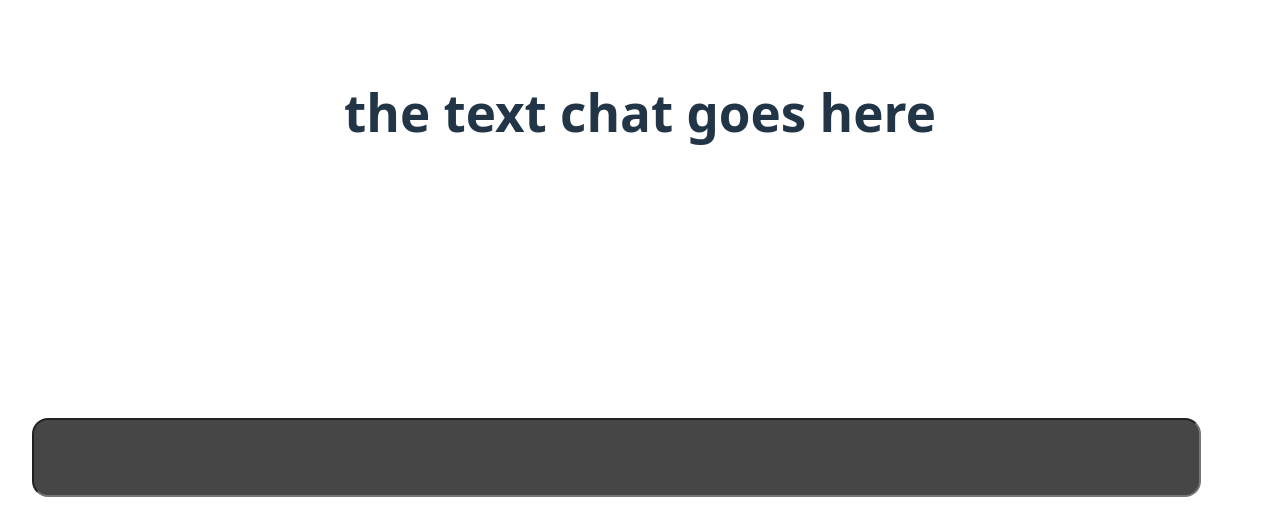
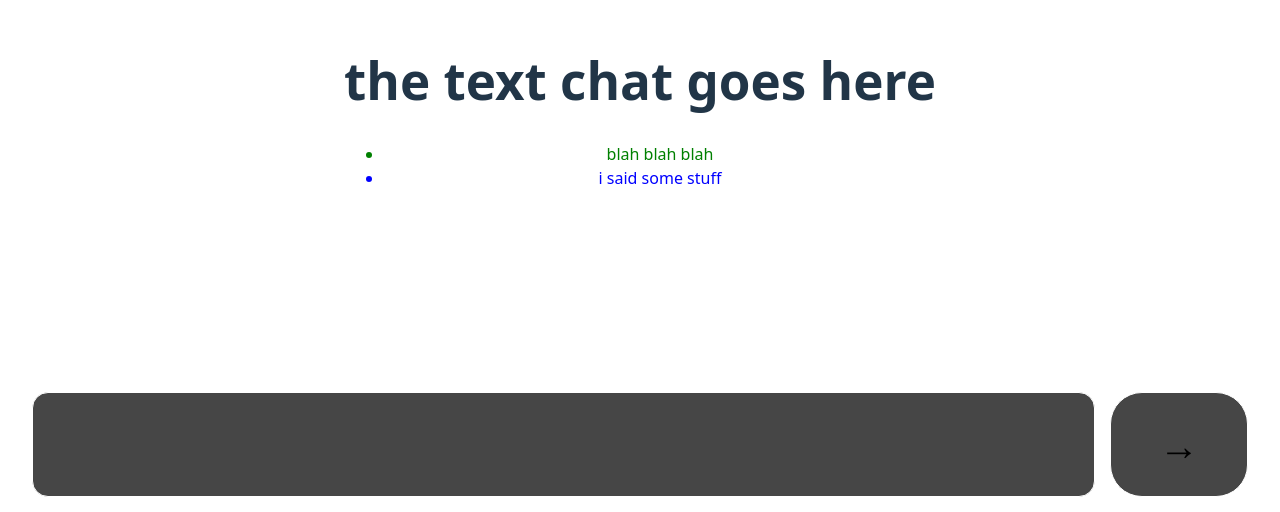
Before and after one commit to ex0Rift/NO-machine, a React (Vite) app: page / in a window 1280 px wide. Shown: the part 288-800 px from the top of the page. Built offline with nearby package versions, Linux system fonts and the light colour scheme.

Commit message:
added temporrary list for chat messages, will be expanded on

```diff
--- a/src/App.css
+++ b/src/App.css
@@ -20,6 +20,8 @@
 
 .input-box{
   position: absolute;
+  display: flex;
+  gap: 15px;
   bottom: 15px;
   left: 50%;
   transform: translateX(-50%);
@@ -35,8 +37,14 @@
   font-size: 40px;
   border-radius: 16px;
   padding: 15px 5px;
-  border: 1px bold white;
+  border: 1px solid white;
   background-color: #464646;
+}
+
+.input-box button{
+  background-color: #464646;
+  border: 1px solid white;
+  border-radius: 32px;
 }
 
 
--- a/src/App.tsx
+++ b/src/App.tsx
@@ -4,10 +4,28 @@ import './App.css'
 function App() {
   const [value, setValue] = useState("");
 
+  const chat = [
+    {text:'blah blah blah', user:true, id:1},
+    {text: 'i said some stuff', user:false, id:2}
+  ];
+
+  const listChat = chat.map(message =>
+    <li
+      key={message.id}
+      style = {{
+        color: message.user ? 'green' : 'blue'
+      }}
+    >
+      {message.text}
+    </li>
+  );
+
+
   return (
       <div>
         <div>
           <h1>the text chat goes here {value}</h1>
+          <ul>{listChat}</ul>
         </div>
         <div className='input-box'>
           <input
@@ -15,6 +33,7 @@ function App() {
             value={value}
             onChange={e => setValue(e.target.value)}
           />
+          <button>→</button>
         </div>
       </div>
   )
```
